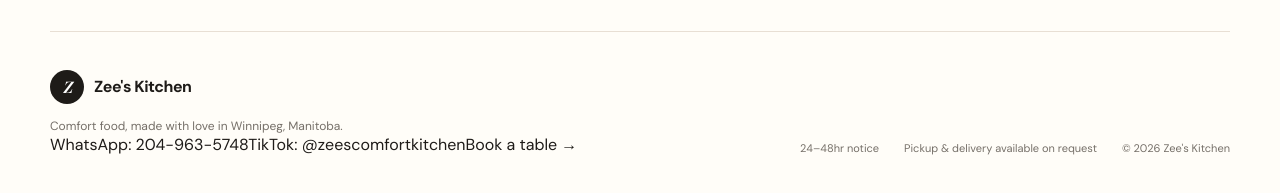
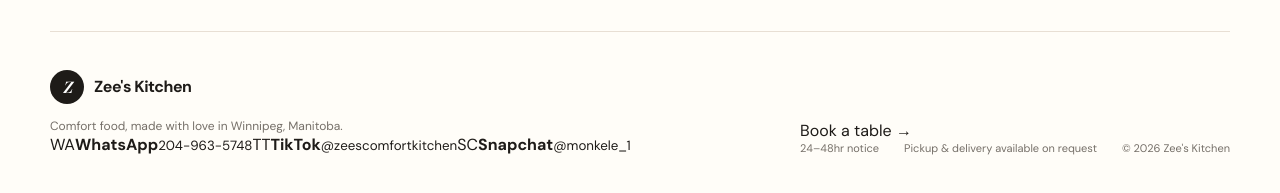
Before and after one commit to zagzy8776/Zee-s-kitchen, a Next.js app: page / in a window 1280 px wide. Shown: the part 2233-2426 px from the top of the page. Built offline with nearby package versions, Linux system fonts and the light colour scheme; no server answers; the database is empty; a web font is replaced by a local one.

Commit message:
Polish footer contact layout and social links

```diff
--- a/src/app/page.tsx
+++ b/src/app/page.tsx
@@ -30,6 +30,20 @@
   </section>
   <section className="booking-cta shell"><div><p className="eyebrow">MAKING IT A SPECIAL ONE?</p><h2>Save your seat at the table.</h2><p>For dinners, birthdays and celebrations, send us a booking request and we&apos;ll confirm the details with you.</p></div><a className="primary" href="/book">Book with us <span>→</span></a></section>
   <section id="story" className="story shell"><div className="story-photo"/><div className="story-copy"><p className="eyebrow">A LITTLE ABOUT US</p><h2>Zee&apos;s comfort kitchen is my baby.</h2><p>From the first order to the last bite, everything is made to feel personal. This is food for birthdays, busy weeks, family tables and the days when you simply need something good.</p><a className="text-link" href="#contact">Get in touch →</a></div></section>
-  <footer id="contact" className="footer shell"><div><a className="brand" href="#top"><span>Z</span> Zee&apos;s Kitchen</a><p>Comfort food, made with love in Winnipeg, Manitoba.</p><div className="footer-contact"><a href="https://wa.me/12049635748">WhatsApp: 204-963-5748</a><a href="https://www.tiktok.com/@zeescomfortkitchen">TikTok: @zeescomfortkitchen</a><a href="/book">Book a table →</a></div></div><div className="footer-meta"><span>24–48hr notice</span><span>Pickup &amp; delivery available on request</span><span>© 2026 Zee&apos;s Kitchen</span></div></footer>
+  <footer id="contact" className="footer shell">
+   <div className="footer-main">
+    <a className="brand" href="#top"><span>Z</span> Zee&apos;s Kitchen</a>
+    <p>Comfort food, made with love in Winnipeg, Manitoba.</p>
+    <div className="footer-contact">
+     <a className="contact-item" href="https://wa.me/12049635748" target="_blank" rel="noreferrer"><span className="contact-icon">WA</span><span><b>WhatsApp</b><small>204-963-5748</small></span></a>
+     <a className="contact-item" href="https://www.tiktok.com/@zeescomfortkitchen" target="_blank" rel="noreferrer"><span className="contact-icon">TT</span><span><b>TikTok</b><small>@zeescomfortkitchen</small></span></a>
+     <a className="contact-item" href="https://www.snapchat.com/add/monkele_1" target="_blank" rel="noreferrer"><span className="contact-icon">SC</span><span><b>Snapchat</b><small>@monkele_1</small></span></a>
+    </div>
+   </div>
+   <div className="footer-side">
+    <a className="footer-book" href="/book">Book a table <span>→</span></a>
+    <div className="footer-meta"><span>24–48hr notice</span><span>Pickup &amp; delivery available on request</span><span>© 2026 Zee&apos;s Kitchen</span></div>
+   </div>
+  </footer>
  </main>
 }
```
